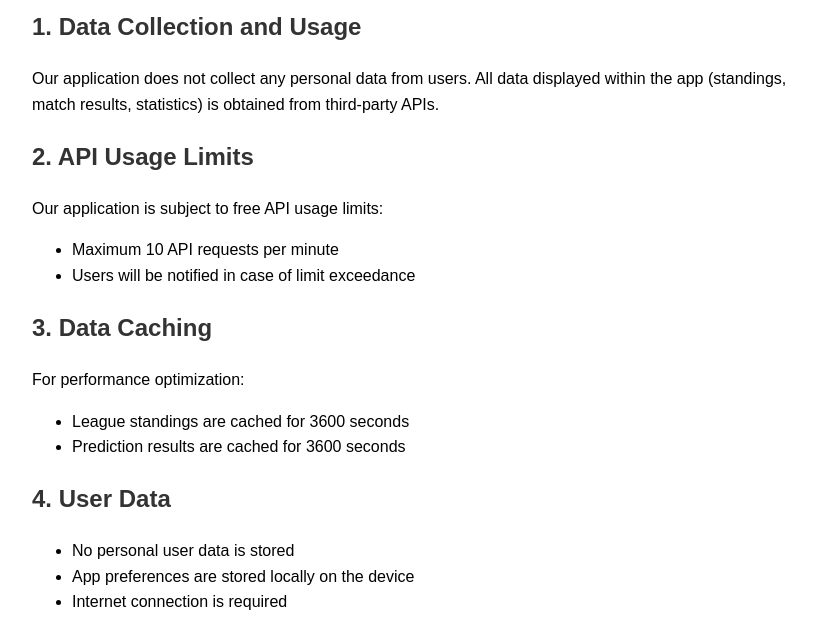
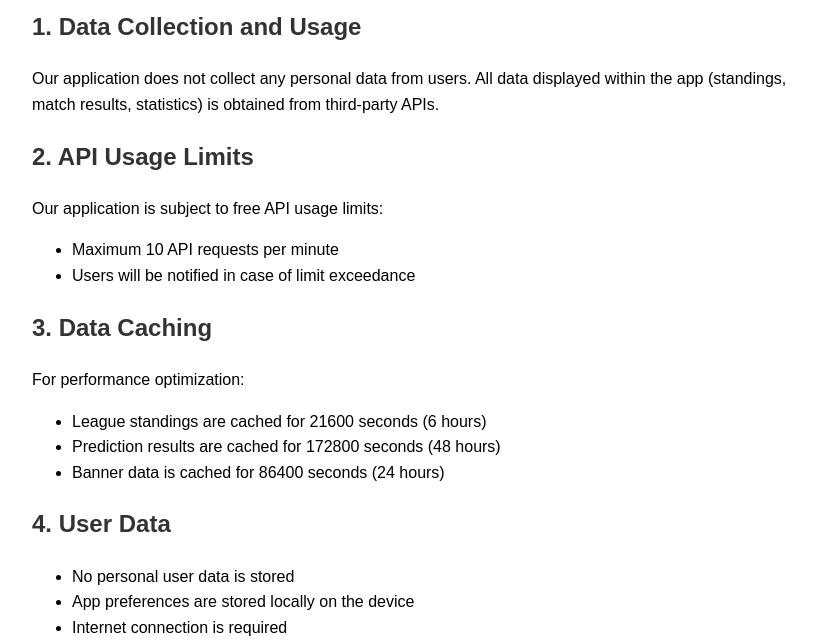
Before and after one commit to denizotlu/zap-privacy-policy, a plain HTML site: page index.html in a window 1280 px wide. Shown: the part 106-750 px from the top of the page, without its empty margins (208-1024 px from the left). Drawn offline with Linux system fonts and the light colour scheme.

Commit message:
Update index.html

```diff
--- a/index.html
+++ b/index.html
@@ -40,8 +40,9 @@
         <h2>3. Data Caching</h2>
         <p>For performance optimization:</p>
         <ul>
-            <li>League standings are cached for 3600 seconds</li>
-            <li>Prediction results are cached for 3600 seconds</li>
+            <li>League standings are cached for 21600 seconds (6 hours)</li>
+            <li>Prediction results are cached for 172800 seconds (48 hours)</li>
+            <li>Banner data is cached for 86400 seconds (24 hours)</li>
         </ul>
     </div>
 
```
